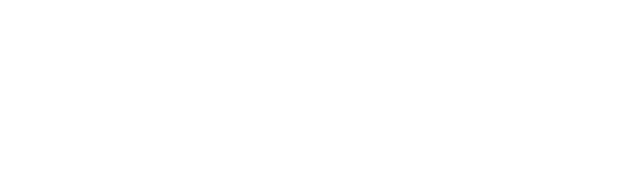
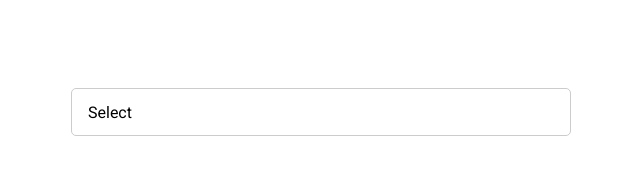
Before and after one commit to gkolesnikov88/plugin-select, a website built with Parcel: page index.html in a window 1280 px wide. Shown: the full height of the page, 319-959 px from the left. Built offline with nearby package versions, Linux system fonts and the light colour scheme.

Commit message:
Input styling

```diff
--- a/index.html
+++ b/index.html
@@ -1,15 +1,17 @@
 <!DOCTYPE html>
 <html lang="en">
     <head>
-    <meta charset="UTF-8">
-    <meta name="viewport" content="width=device-width, initial-scale=1.0">
+        <meta charset="UTF-8" />
+        <meta name="viewport" content="width=device-width, initial-scale=1.0" />
         <title>Select</title>
     </head>
     <body>
-
         <div class="app">
             <div class="wrap">
-
+                <div class="select">
+                    <div class="select__input">Select</div>
+                    <div class="select__dropdown"></div>
+                </div>
             </div>
         </div>
         <script src="index.js" type="module"></script>
--- a/select/styles.scss
+++ b/select/styles.scss
@@ -1,3 +1,9 @@
+@import url('https://fonts.googleapis.com/css2?family=Roboto&display=swap');
+
+body {
+    font-family: 'Roboto', sans-serif;
+}
+
 .app {
     padding-top: 5rem;
     display: flex;
@@ -7,3 +13,19 @@
 .wrap {
     width: 500px;
 }
+
+$height: 46px;
+
+.select {
+    &__input {
+        border: 1px solid #ccc;
+        height: $height;
+        border-radius: 5px;
+        display: flex;
+        align-items: center;
+        padding: 0 1rem;
+    }
+
+    &__dropdown {
+    }
+}
```
Lines whose indentation alone changed are shown as unchanged.
